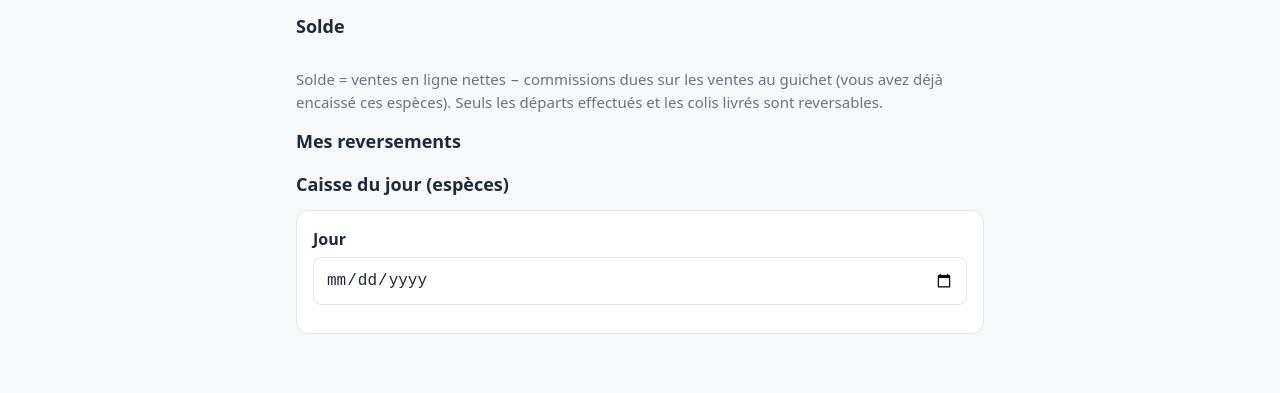
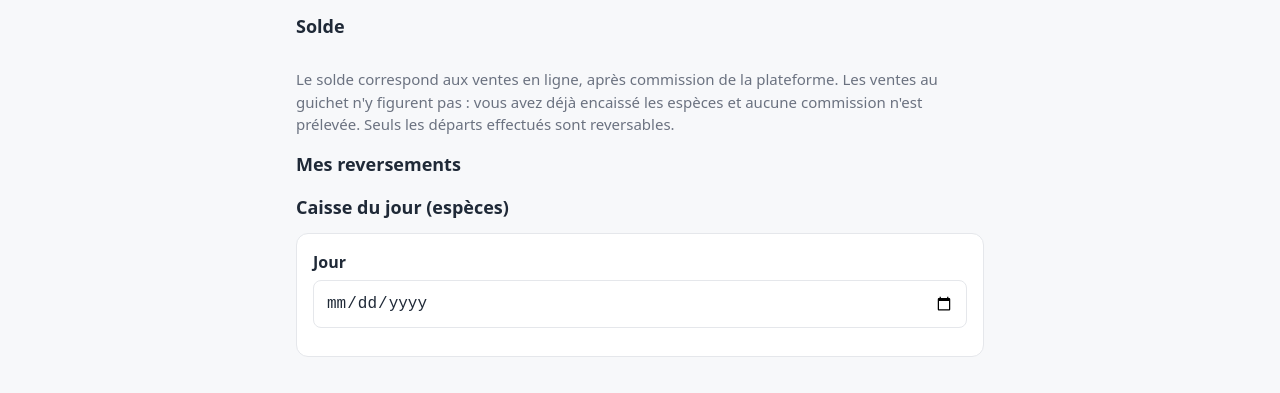
Before and after one commit to zoodiouf/transafrica, a plain HTML site: page agency_finance.html in a window 1280 px wide. Shown: the part 161-554 px from the top of the page. Drawn offline with Linux system fonts and the light colour scheme; a script that the page names is missing.

Commit message:
Update agency_finance.html

```diff
--- a/agency_finance.html
+++ b/agency_finance.html
@@ -19,7 +19,7 @@
 
     <h2 class="h2">Solde</h2>
     <section id="balance" class="stats"></section>
-    <p class="note">Solde = ventes en ligne nettes − commissions dues sur les ventes au guichet (vous avez déjà encaissé ces espèces). Seuls les départs effectués et les colis livrés sont reversables.</p>
+    <p class="note">Le solde correspond aux ventes en ligne, après commission de la plateforme. Les ventes au guichet n'y figurent pas : vous avez déjà encaissé les espèces et aucune commission n'est prélevée. Seuls les départs effectués sont reversables.</p>
     <div id="request-box" class="stack"></div>
 
     <h2 class="h2">Mes reversements</h2>
```
